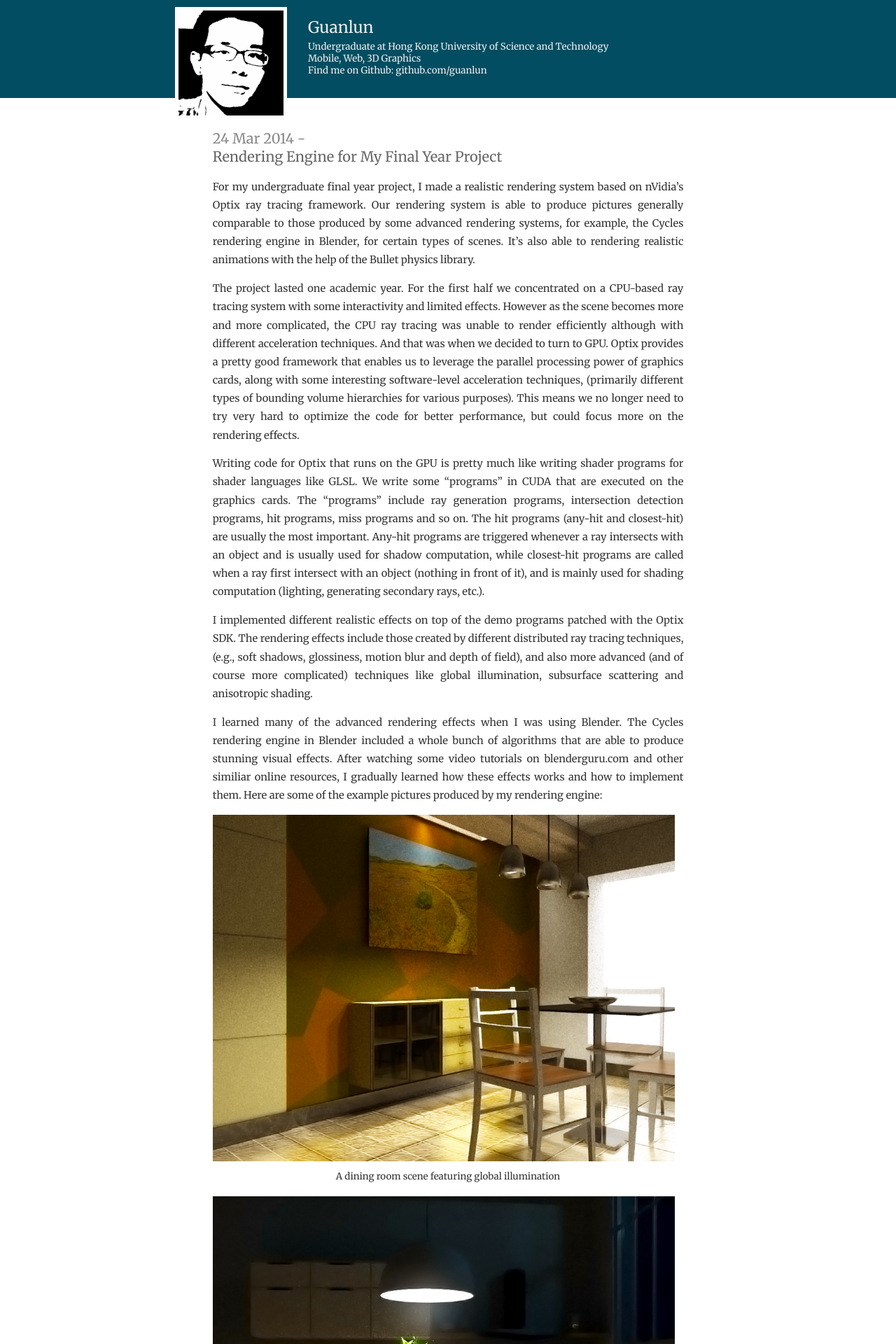
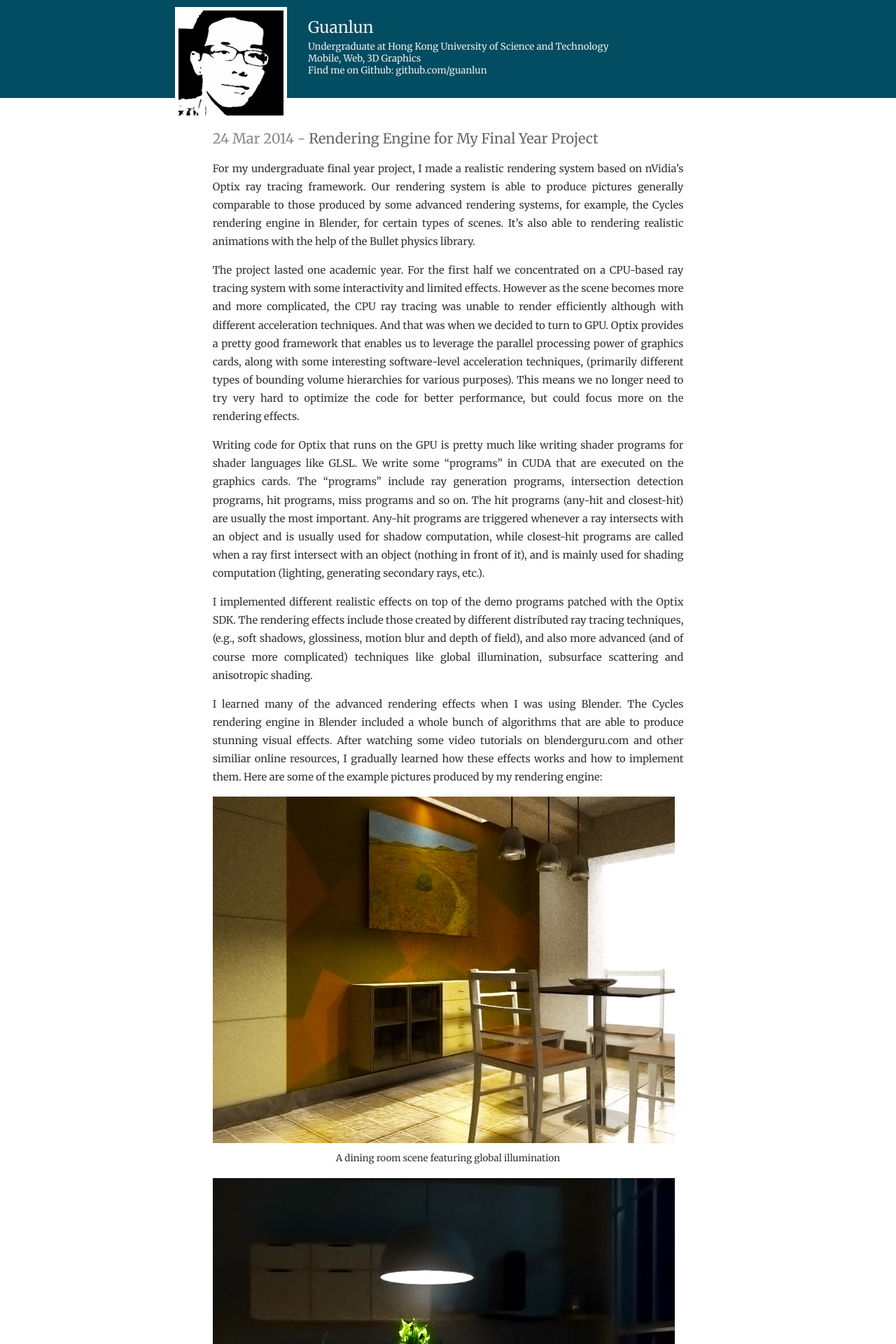
Before and after one commit to guanlun/guanlun.github.io, a Jekyll site: the page built from index.html, in a window 1280 px wide. Shown: the top 1920 px of the page at 70% size. Built offline with Jekyll 4.4.1, drawn with Linux system fonts in a browser that asks for light colours; Markdown is read by kramdown in place of the engine named in the settings.

Commit message:
changed a few divs back to spans

```diff
--- a/_layouts/post.html
+++ b/_layouts/post.html
@@ -22,4 +22,4 @@ comments: true
     })();
 </script>
 <noscript>Please enable JavaScript to view the <a href="http://disqus.com/?ref_noscript">comments powered by Disqus.</a></noscript>
-<a href="http://disqus.com" class="dsq-brlink">comments powered by <div class="logo-disqus">Disqus</div></a>
+<a href="http://disqus.com" class="dsq-brlink">comments powered by <span class="logo-disqus">Disqus</span></a>
--- a/about/index.html
+++ b/about/index.html
@@ -7,7 +7,7 @@ title: Guanlun's Blog
   <h1>About</h1>
   <ul class="posts">
     {% for post in site.posts %}
-      <li><div>{{ post.date | date_to_string }}</div> &raquo; <a href="{{ post.url }}">{{ post.title }}</a></li>
+      <li><span>{{ post.date | date_to_string }}</span> &raquo; <a href="{{ post.url }}">{{ post.title }}</a></li>
     {% endfor %}
   </ul>
 </div>
--- a/index.html
+++ b/index.html
@@ -7,7 +7,7 @@ title: Guanlun's Blog
   <ul class="posts">
     {% for post in site.posts %}
       <li>
-      	<div class="post-date">{{ post.date | date_to_string }} - </div>
+      	<span class="post-date">{{ post.date | date_to_string }} - </span>
       	<a class="post-title" href="{{ post.url }}">{{ post.title }}</a>
 	    <div class="post">{{ post.content }}</div>
 	  </li>
```
